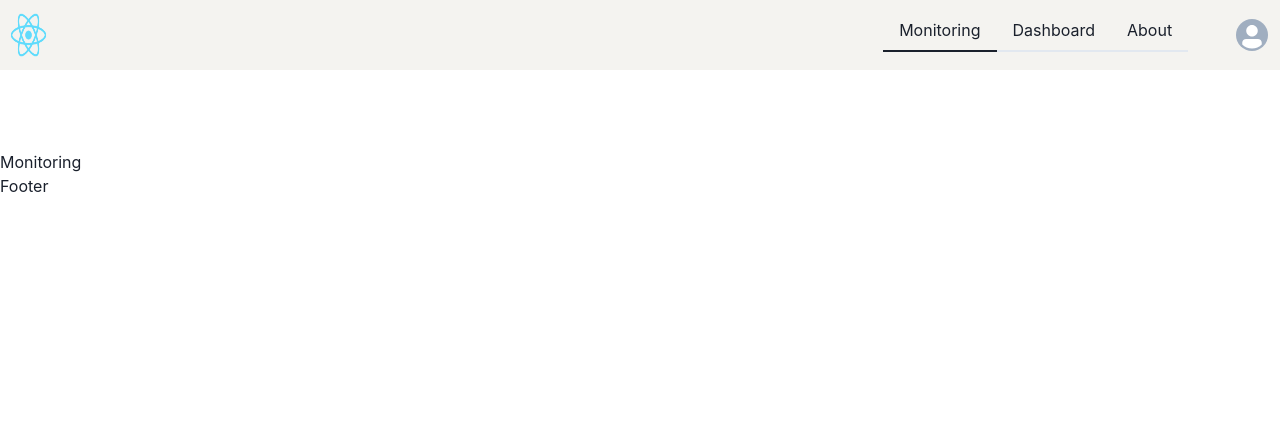
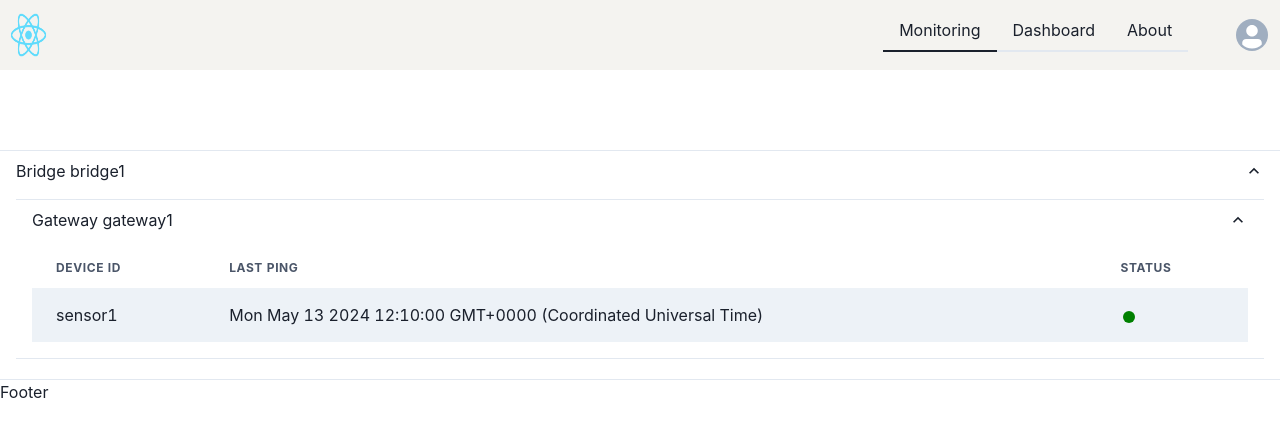
Before and after one commit to mikoMaz/monitoring-via-push-messages, a React (Create React App) app in the folder src/main/webclient/: page /monitoring in a window 1280 px wide. Shown: the top 436 px of the page. Built offline with nearby package versions, Linux system fonts and the light colour scheme.

Commit message:
works for single sensor in table

```diff
--- a/src/main/webclient/src/components/app-main/app-main.tsx
+++ b/src/main/webclient/src/components/app-main/app-main.tsx
@@ -13,6 +13,7 @@ export interface IUIProps {
 }
 
 export const AppMain = ({ ...props }: IAppMainProps) => {
+
   return (
     <Grid
       templateAreas={`"header header"
--- a/src/main/webclient/src/components/layout/monitoring-tables/all-devices-view/components/sensors-table.tsx
+++ b/src/main/webclient/src/components/layout/monitoring-tables/all-devices-view/components/sensors-table.tsx
@@ -3,6 +3,18 @@ import { Sensor } from "../../../../../types/deviceModel";
 import { DeviceRow } from "./device-row";
 
 export const SensorsTable = (sensors: Sensor[]) => {
+  const getSensorsTableBody = () => {
+    return (
+      <Tbody>
+        <>
+          {sensors.map((bridge) => {
+            return <DeviceRow {...bridge} />;
+          })}
+        </>
+      </Tbody>
+    );
+  };
+
   return (
     <TableContainer>
       <Table variant="striped">
@@ -14,9 +26,12 @@ export const SensorsTable = (sensors: Sensor[]) => {
           </Tr>
         </Thead>
         <Tbody>
-          {sensors.map((sensor) => (
-            <DeviceRow {...sensor} />
-          ))}
+          <>
+          <DeviceRow {...sensors[0]}/>
+          {/* {sensors.map((sensor) => {
+            return <DeviceRow {...sensor} />;
+          })} */}
+          </>
         </Tbody>
       </Table>
     </TableContainer>
--- a/src/main/webclient/src/components/monitoring-page/monitoring-page.tsx
+++ b/src/main/webclient/src/components/monitoring-page/monitoring-page.tsx
@@ -1,3 +1,40 @@
+import { createDeviceModel } from "../../types/deviceModel";
+import { BridgeRowView } from "../layout/monitoring-tables/all-devices-view/components/bridge-row-view";
+
 export const MonitoringPage = () => {
-  return <>Monitoring</>;
+  // const testJson = "../../../../test/example.json";
+  const testJson = `{
+    "bridges": [
+        {
+            "id": "bridge1",
+            "status": 0,
+            "lastPinged": "2024-05-13T12:00:00Z",
+            "gateways": [
+                {
+                    "id": "gateway1",
+                    "status": 0,
+                    "lastPinged": "2024-05-13T12:05:00Z",
+                    "sensors": [
+                        {
+                            "id": "sensor1",
+                            "status": 0,
+                            "lastPinged": "2024-05-13T12:10:00Z"
+                        }
+                    ]
+                }
+            ]
+        }
+    ],
+    "gateways": [],
+    "sensors": []
+}`;
+  const data = JSON.parse(testJson);
+  const deviceModel = createDeviceModel(data);
+  return (
+    <>
+      {deviceModel.bridges.map((bridge) => {
+        return <BridgeRowView {...bridge} />;
+      })}
+    </>
+  );
 };
```
Also changed, not shown: src/main/webclient/src/components/layout/monitoring-tables/all-devices-view/all-devices-view.tsx (+9 -1 lines).
